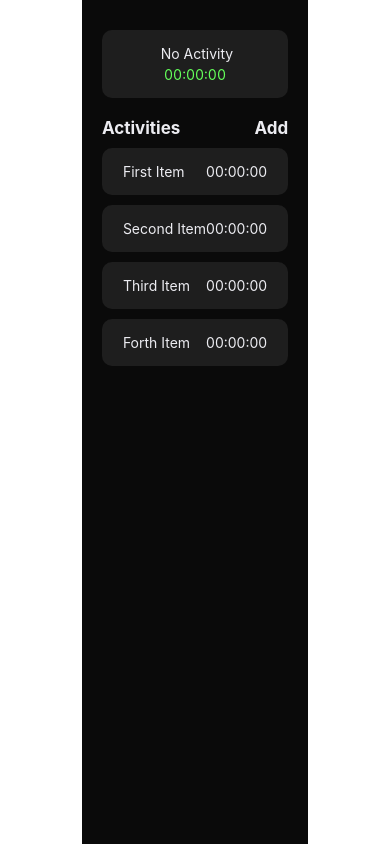
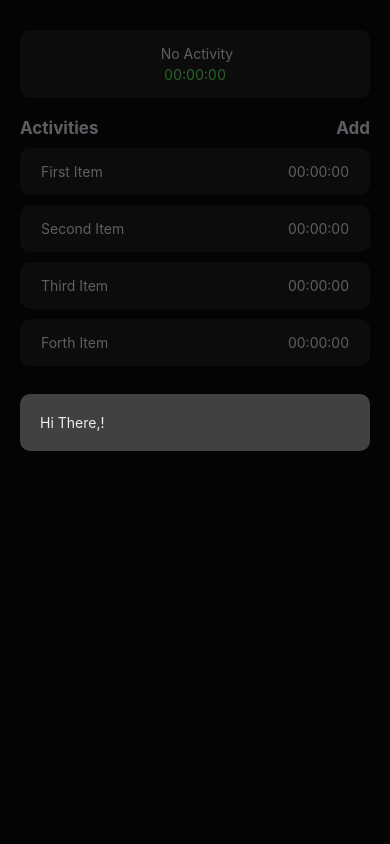
Before and after one commit to indraworks/rn-expo-note-filip, a React Native app: screen / in a window 390 px wide. Built offline with nearby package versions, Linux system fonts and the light colour scheme.

Commit message:
FlowMOdal

```diff
--- a/App.js
+++ b/App.js
@@ -20,7 +20,7 @@ export default function App() {
   }, []);
 
   return (
-    <SafeAreaView style={styles.saContainer}>
+    <SafeAreaView style={styles.safeContainer}>
       <View style={styles.container}>
         {isStorageEnabled == null ? (
           <></>
@@ -35,16 +35,13 @@ export default function App() {
 }
 
 const styles = StyleSheet.create({
+  safeContainer: {
+    flex: 1,
+    backgroundColor: COLORS.black,
+  },
   container: {
     flex: 1,
-    backgroundColor: COLORS.black,
-    alignItems: "center",
-    justifyContent: "center",
     padding: 20,
-  },
-  saContainer: {
-    flex: 1,
-    padding: 10,
     alignItems: "center",
     justifyContent: "center",
   },
--- /dev/null
+++ b/src/components/activity/ItemCreate.js
@@ -0,0 +1,14 @@
+import { COLORS } from "../../variables/styles";
+import { FlowModal, FlowText } from "../overrides";
+
+export const ItemCreate = () => {
+  return (
+    <FlowModal
+      visible={true}
+      animationType={"fade"}
+      bgColor={COLORS.semiDarkGray}
+    >
+      <FlowText>Hi There,!</FlowText>
+    </FlowModal>
+  );
+};
--- /dev/null
+++ b/src/components/overrides/Modal.js
@@ -0,0 +1,45 @@
+import { Modal, StyleSheet, View } from "react-native";
+import { COLORS } from "../../variables/styles";
+
+export const FlowModal = ({ children, animationType, visible, bgColor }) => {
+  const defaultBgColor = bgColor || COLORS.semiDarkGray;
+  return (
+    <Modal animationType={animationType} transparent={true} visible={visible}>
+      <View style={styles.modalContainer}>
+        {/* utk background contentnya bisa kita tambahkan dari luar/props */}
+        <View
+          style={{
+            ...styles.modalContent,
+            backgroundColor: defaultBgColor,
+          }}
+        >
+          {children}
+        </View>
+      </View>
+    </Modal>
+  );
+};
+
+const styles = StyleSheet.create({
+  modalContainer: {
+    flex: 1,
+    justifyContent: "center",
+    alignItems: "center",
+    backgroundColor: "rgba(0, 0, 0, 0.6)",
+  },
+  modalContent: {
+    minWidth: 350,
+    padding: 20,
+    borderRadius: 10,
+  },
+});
+
+/*
+ingat Modal bawaan component dalam React
+nah yg ada propertynya default utk atur adalah
+- onSHow,Visible,onRequestClose,transparent
+simodal punya layer transparent cover (z+1) layer dibawahnya (z) /layar utama sblumnya !
+etc
+
+
+*/
--- a/src/components/overrides/index.js
+++ b/src/components/overrides/index.js
@@ -1,3 +1,4 @@
 export { FlowText } from "./Text";
 export { FlowHighLightView } from "./HighLightView";
 export { FlowRow } from "./Row";
+export { FlowModal } from "./Modal";
--- a/src/screens/Home.js
+++ b/src/screens/Home.js
@@ -8,6 +8,7 @@ import { FlowRow, FlowText } from "../components/overrides";
 import { useEffect, useRef, useState, useMemo } from "react";
 import { loadDayFlowItems, storeDayFlowItems } from "../storage ";
 import { usePrevious } from "../utils/Function";
+import { ItemCreate } from "../components/activity/ItemCreate";
 
 export const ActivityHomeScreen = ({ isStorageEnabled }) => {
   const [activities, setActivities] = useState([]);
@@ -20,7 +21,7 @@ export const ActivityHomeScreen = ({ isStorageEnabled }) => {
   //utk elapse timenya per 100ms
   const timeRef = useRef(0);
   //Ref utk timer berhenti
-  const timeRequestRef = useRef(-1);
+  const timeRequestRef = useRef(null);
 
   //mmbuat funct activeitem  dgn useMEmo dimana prikasa state Activities berubah
   const activeItem = useMemo(() => {
@@ -45,35 +46,89 @@ export const ActivityHomeScreen = ({ isStorageEnabled }) => {
   }, []);
 
   useEffect(() => {
-    //check apakah activeItem yg sekarang ini sama dgn yg sblumnya?
-    //kita check dari id
+    const save = () => {
+      setActivities((activities) => {
+        updateTimeOnActiveItem(activities);
+        saveToStorage(activities);
+        return activities;
+      });
+    };
+    if (Platform.OS === "web") {
+      //jika platform web
+      window.addEventListener("beforeunload", save);
+      return () => {
+        window.removeEventListener("beforeunload", save);
+      };
+    } else {
+      //jika pakai mobile pakai atau ditriger dari APpstate prubahan utk mlihat
+      //prubahan refresh pada layar dan kita jalankan func save nya !
+      const handleAppStateChange = (appState) => {
+        if (appState === "background" || appState === "inactive") {
+          save();
+        }
+        const sub = AppState.addEventListener("change", handleAppStateChange);
+        return () => {
+          sub.remove();
+        };
+      };
+    }
+  }, []);
+
+  // useEffect(() => {
+  //   //check apakah activeItem yg sekarang ini sama dgn yg sblumnya?
+  //   //kita check dari id
+  //   const isSameItem = activeItem && activeItem?.id === preActiveItem?.id;
+
+  //   //check activeItem atau state activities berubah
+  //   if (activeItem) {
+  //     //jika activeItem != previousItem sblumya
+  //     if (!isSameItem) {
+  //       //startTimeRef.current = 0; aslinya startime dibuat zero
+  //       //tapi pada timer di UI ini harus ada refernce yg sudah ada timernya!
+  //       //jadi tiap2 item2 yg lain di ui digeserkanan maka dia akan ambil waktu yg udah
+  //       //ada di storage di tambahkan !
+  //       timeRef.current = activeItem.time;
+  //       startTimeRef.current = new Date();
+  //     }
+
+  //     tick();
+  //   } else {
+  //     //timeRef di reset
+  //     //jika sama!
+  //     timeRef.current = 0;
+  //     setTime(0);
+  //     cancelAnimationFrame(timeRequestRef.current);
+  //   }
+
+  //   return () => {
+  //     cancelAnimationFrame(timeRequestRef.current);
+  //   };
+
+  //   //perubahan useState ini dari activeItem y ebrubah
+  // }, [activeItem]);
+
+  useEffect(() => {
     const isSameItem = activeItem && activeItem?.id === preActiveItem?.id;
 
-    //check activeItem atau state activities berubah
     if (activeItem) {
-      //jika activeItem != previousItem sblumya
       if (!isSameItem) {
-        //startTimeRef.current = 0; aslinya startime dibuat zero
-        //tapi pada timer di UI ini harus ada refernce yg sudah ada timernya!
-        //jadi tiap2 item2 yg lain di ui digeserkanan maka dia akan ambil waktu yg udah
-        //ada di storage di tambahkan !
         timeRef.current = activeItem.time;
         startTimeRef.current = new Date();
       }
-
       tick();
     } else {
-      //timeRef di reset
-      //jika sama!
       timeRef.current = 0;
       setTime(0);
-      cancelAnimationFrame(timeRequestRef.current);
+      if (timeRequestRef.current != null && timeRequestRef.current !== -1) {
+        cancelAnimationFrame(timeRequestRef.current);
+      }
     }
+
     return () => {
-      cancelAnimationFrame(timeRequestRef.current);
+      if (timeRequestRef.current != null && timeRequestRef.current !== -1) {
+        cancelAnimationFrame(timeRequestRef.current);
+      }
     };
-
-    //perubahan useState ini dari activeItem y ebrubah
   }, [activeItem]);
 
   const tick = () => {
@@ -106,22 +161,6 @@ export const ActivityHomeScreen = ({ isStorageEnabled }) => {
 
   //mmbuat useEfect utk reseting web dan sblum tereset kita udah save duluan
   //jadi efect flash gak berlaku jadi tetap tampil gak o tapi angka trakhir tetap ada
-
-  useEffect(() => {
-    const save = () => {
-      setActivities((activities) => {
-        updateTimeOnActiveItem(activities);
-        saveToStorage(activities);
-        return activities;
-      });
-    };
-    if (Platform.OS === "web") {
-      window.addEventListener("beforeunload", save);
-      return () => {
-        window.removeEventListener("beforeunload", save);
-      };
-    }
-  });
 
   const updateTimeOnActiveItem = (activities) => {
     //cari id (index) activities yg saat ini active
@@ -180,6 +219,7 @@ export const ActivityHomeScreen = ({ isStorageEnabled }) => {
           <ActivityItem {...item} onActivityChange={checkActivity} />
         )}
       />
+      <ItemCreate />
     </View>
   );
 };
@@ -198,6 +238,21 @@ const styles = StyleSheet.create({
     fontWeight: "bold",
   },
 });
+
+/*
+Modal,
+jadi kita akan buat modal kita ketahui modal adalah
+sbuah screen yg muncul di z+1 pada layar nah jika ada modal maka
+component ini akan menutp penuh layar dan ada closing  dan juga ada property
+visible = true utk event dia  muncul dan tuutp layar /.covering di z+1
+nah syiling modal kita pakai view sbgai container
+dan nnti view ke-2 sbgai content dimana nnti content ada tulisan2 pesan kita
+atau inputan pilihan dll!
+jadi modal muncil nnti jika kita klick tombol add ,sehingga nnti ada pilihan
+utk input box pada content modal!
+
+
+*/
 
 /*
 pada saat reset di web dia akan sllau jadi nol
```
